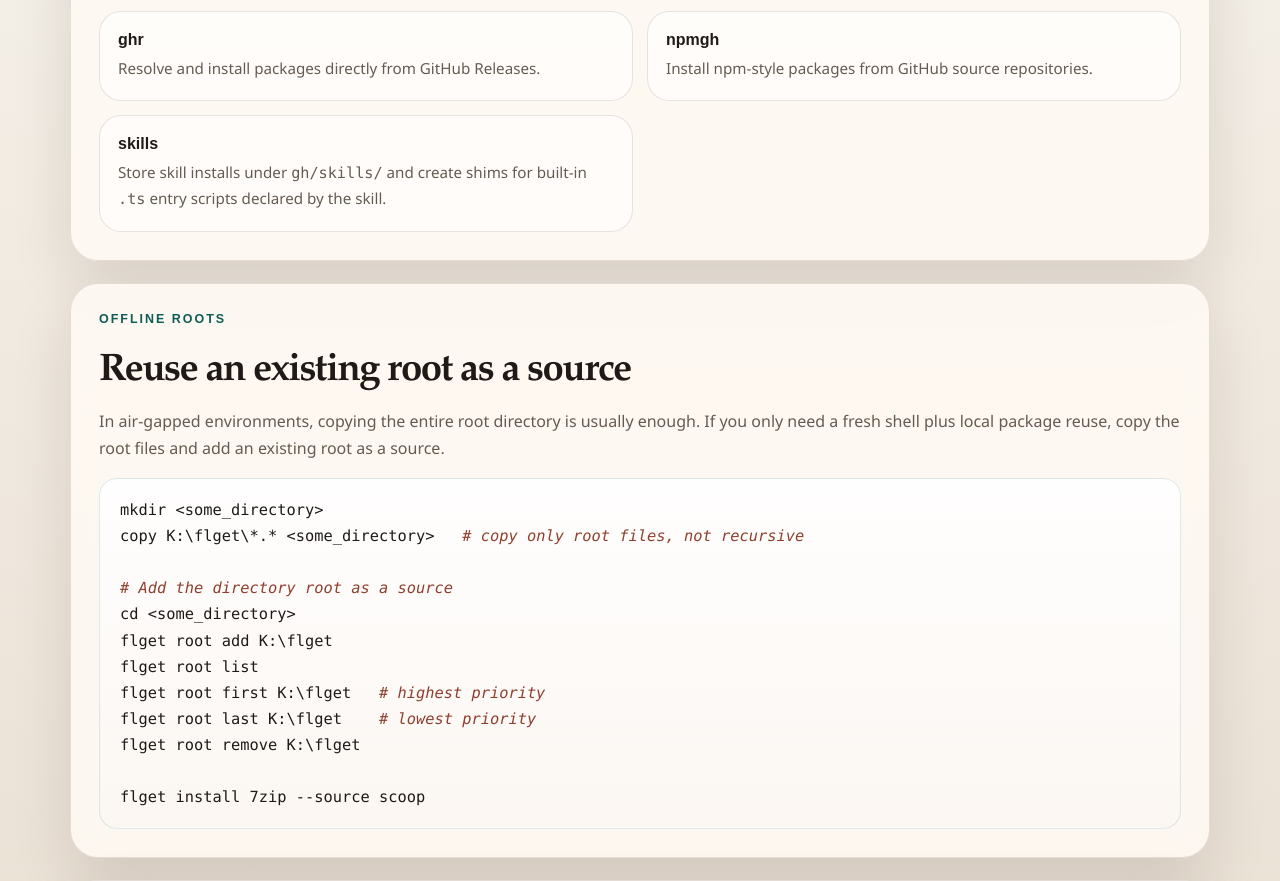
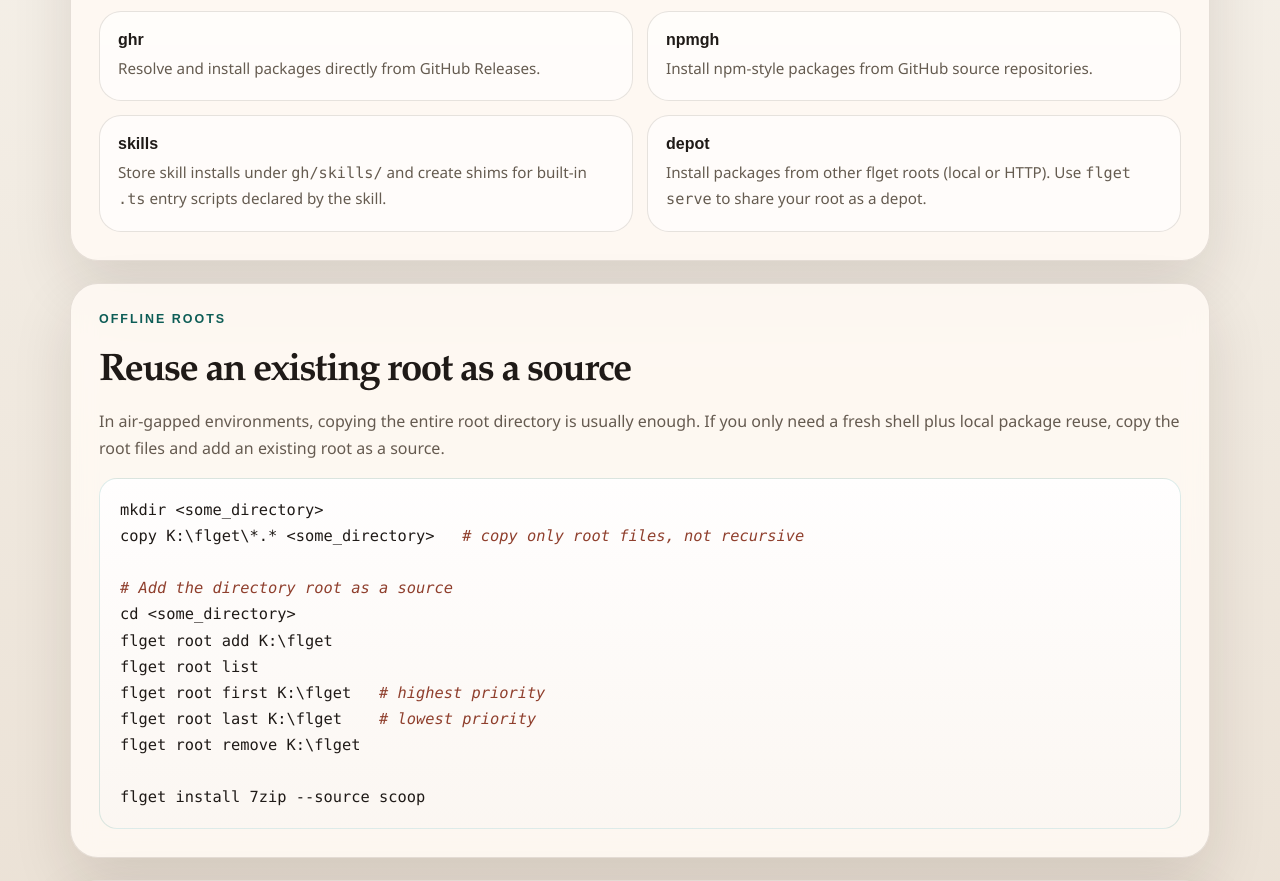
Before and after one commit to flatina/flget, a website: page github-pages/index.html in a window 1280 px wide. Shown: the part 1861-2742 px from the top of the page. Drawn offline with Linux system fonts and the light colour scheme.

Commit message:
Add depot source card to GitHub Pages

```diff
--- a/github-pages/index.html
+++ b/github-pages/index.html
@@ -6,7 +6,7 @@
   <link rel="canonical" href="https://flatina.github.io/flget/">
   <meta
     name="description"
-    content="flget is a Windows-first, portable-first package manager with directory-isolated installs, rename-based updates, and support for scoop, npm, GitHub Releases, npmgh, and agent skills."
+    content="flget is a Windows-first, portable-first package manager with directory-isolated installs, rename-based updates, and support for scoop, npm, GitHub Releases, npmgh, skills, and depot (distributed sharing)."
   >
   <title>flget by flatina</title>
   <style>
@@ -507,6 +507,10 @@ flget skills install flatina/cowsay-ts <span class="tok-comment"># install an ag
               <strong>skills</strong>
               <p>Store skill installs under <code>gh/skills/</code> and create shims for built-in <code>.ts</code> entry scripts declared by the skill.</p>
             </div>
+            <div class="source-card">
+              <strong>depot</strong>
+              <p>Install packages from other flget roots (local or HTTP). Use <code>flget serve</code> to share your root as a depot.</p>
+            </div>
           </div>
         </div>
       </section>
```
